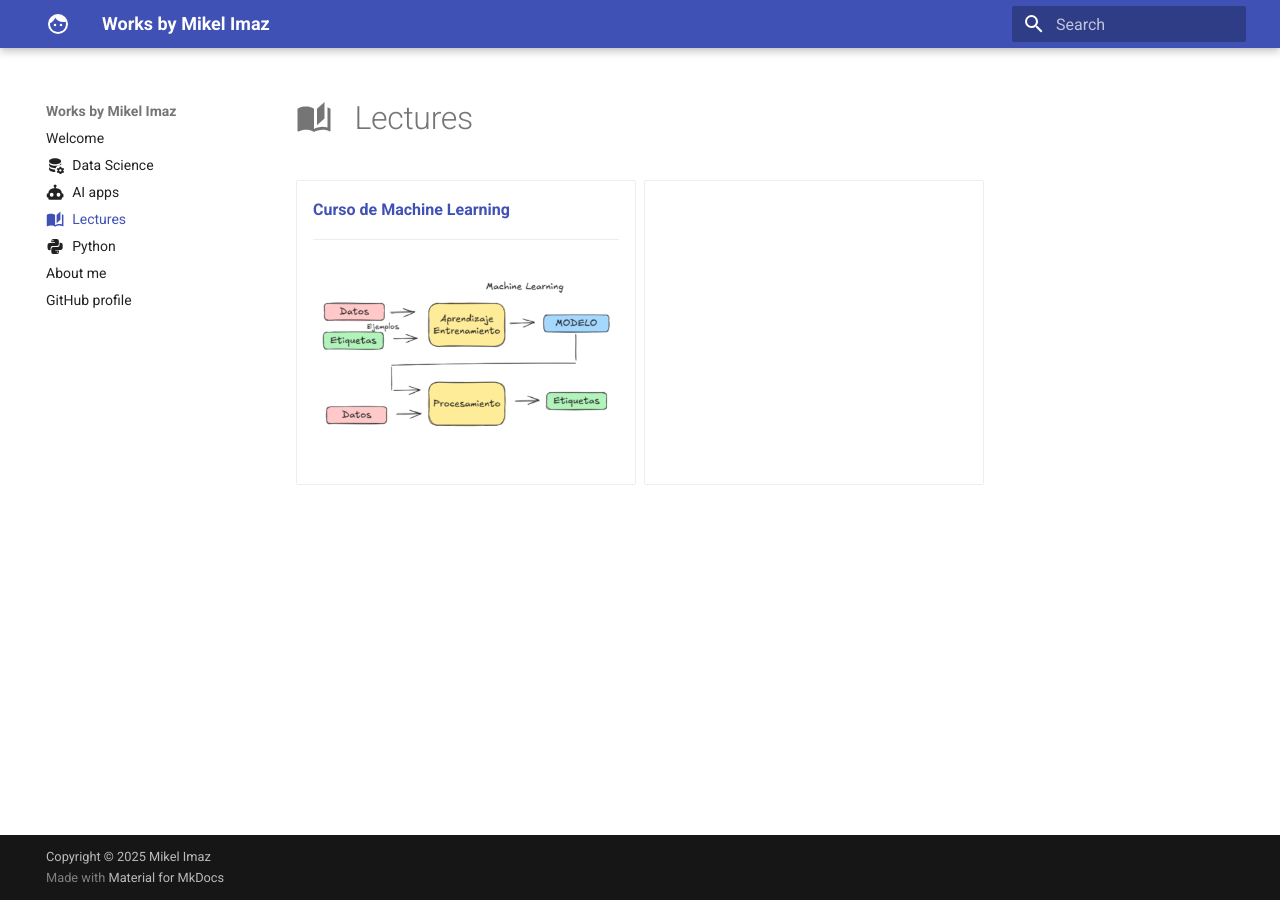
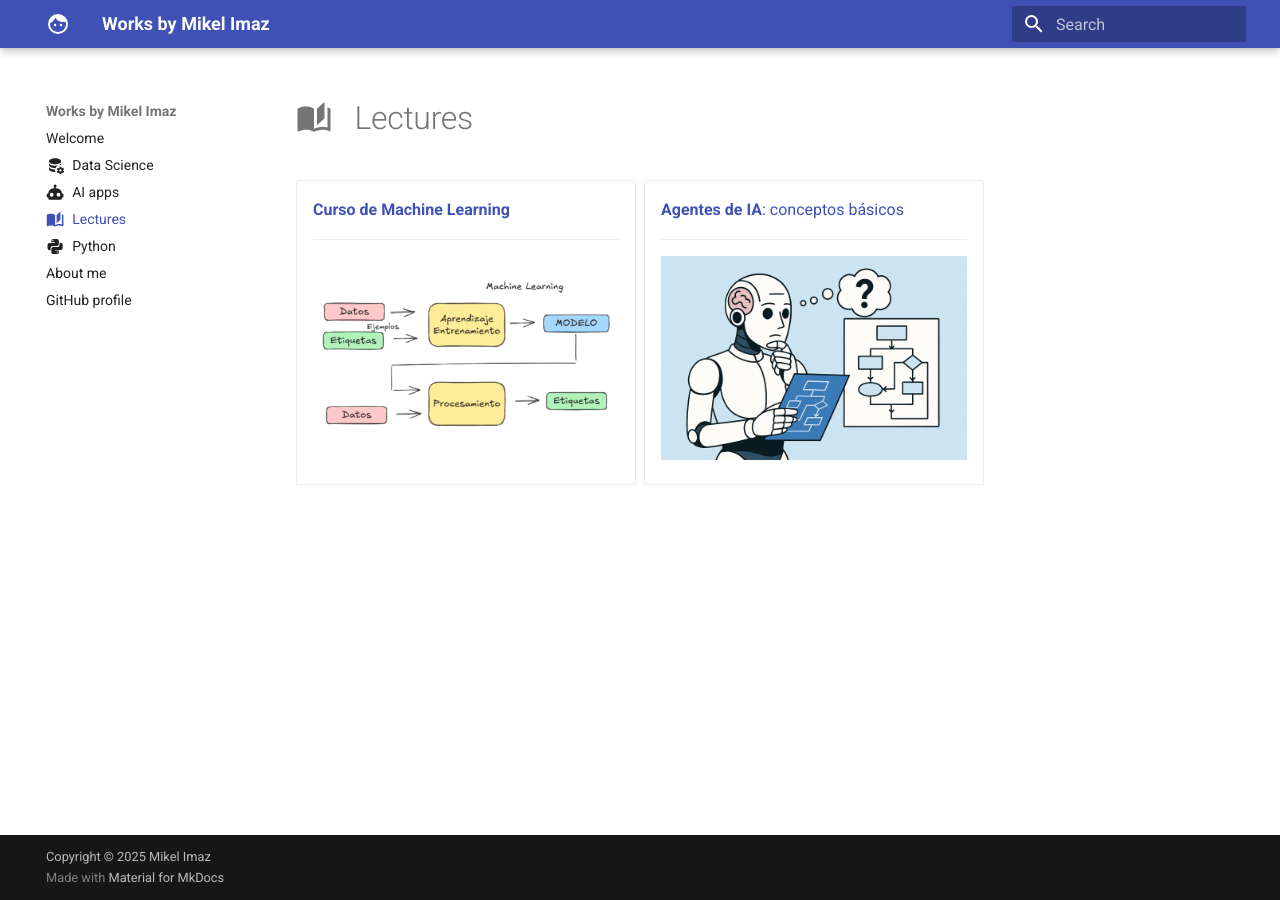
Before and after one commit to mikel-imaz/mikel-imaz, an MkDocs documentation site: the page built from docs/lectures.md, in a window 1280 px wide. Built offline with MkDocs 1.6.1 and Material for MkDocs 9.7.7, drawn with Linux system fonts in a browser that asks for light colours; comment, search, counter and statistics services are not loaded.

Commit message:
update cursos-ai

```diff
--- a/docs/lectures.md
+++ b/docs/lectures.md
@@ -13,7 +13,11 @@ icon: material/book-open-page-variant
     [![](imgs/curso_ml.png)](works/curso_ml.md)
 
 
--   []()
+-   [__Agentes de IA__: conceptos básicos](https://mikel-imaz.github.io/curso-ia){:target="_blank"}
+
+    ---
+
+    [![](imgs/agent.jpg)](https://mikel-imaz.github.io/curso-ia){:target="_blank"}
 
 
 </div>
```
Also changed, not shown: docs/imgs/agent.jpg (added), docs/imgs/agentic.png (added).
